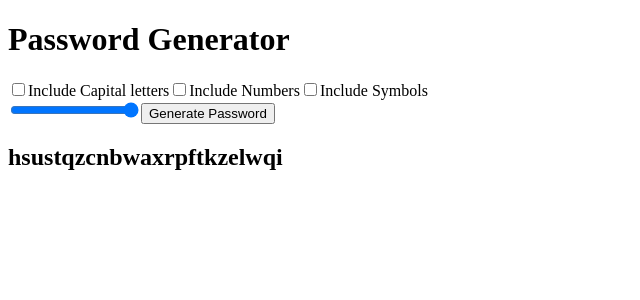
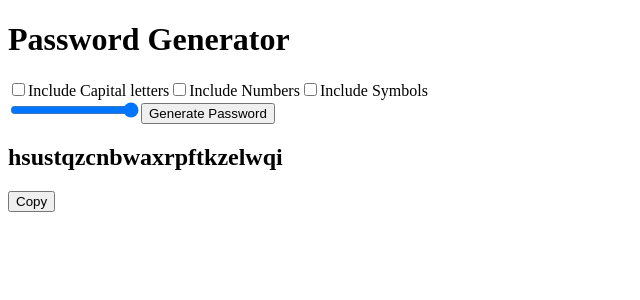
Before and after one commit to N-eeraj/password-generator, a React (Vite) app: page / in a window 1280 px wide. Both pictures are taken after a click on the button "Generate Password". Shown: the top 300 px of the page, without its empty margins (0-640 px from the left). Built offline with nearby package versions, Linux system fonts and the light colour scheme.

Commit message:
Added copy password functionality

```diff
--- a/package.json
+++ b/package.json
@@ -4,7 +4,7 @@
   "version": "0.0.0",
   "type": "module",
   "scripts": {
-    "dev": "vite",
+    "dev": "vite --host",
     "build": "vite build",
     "preview": "vite preview"
   },
--- a/src/App.jsx
+++ b/src/App.jsx
@@ -4,6 +4,7 @@ import Header from '@components/Header'
 import Checkbox from '@components/Checkbox'
 import Button from '@components/Button'
 import Range from '@components/Range'
+import Password from '@components/Password'
 
 import options from '@/data'
 import { createPassword } from '@/helpers'
@@ -43,12 +44,7 @@ const App = () => {
 
             <Button generatePassword={handleGeneratePassword} />
 
-            {
-                password &&
-                <h2>
-                    {password}
-                </h2>
-            }
+            {password && <Password password={password} />}
 
         </div>
     )
--- /dev/null
+++ b/src/components/Password.jsx
@@ -0,0 +1,20 @@
+const Password = ({ password }) => {
+    const copy = () => {
+        navigator.clipboard.writeText(password)
+        alert('Copied Password!')
+    }
+
+    return (
+        <div>
+            <h2>
+                {password}
+            </h2>
+
+            <button onClick={copy}>
+                Copy
+            </button>
+        </div>
+    )
+}
+
+export default Password
```
